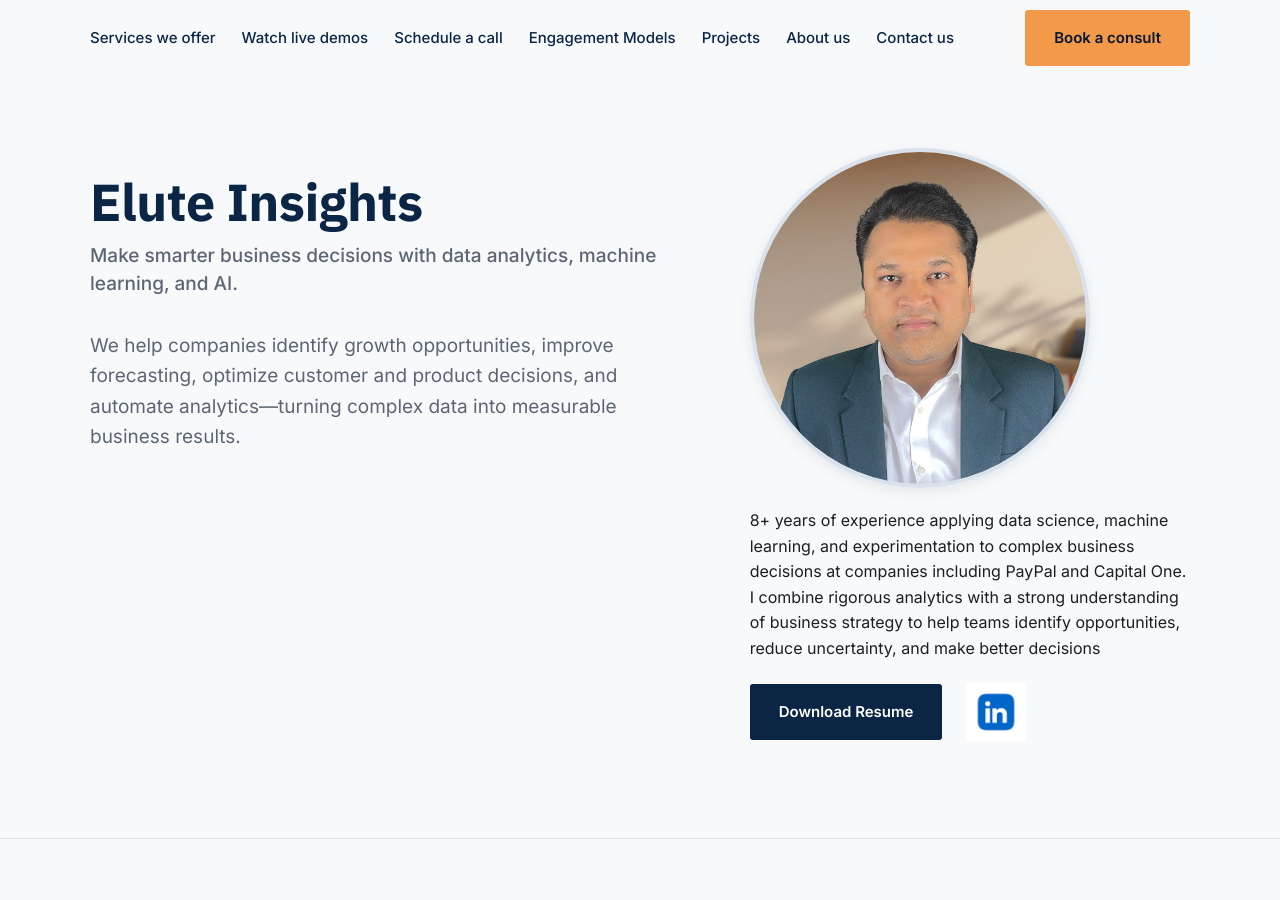
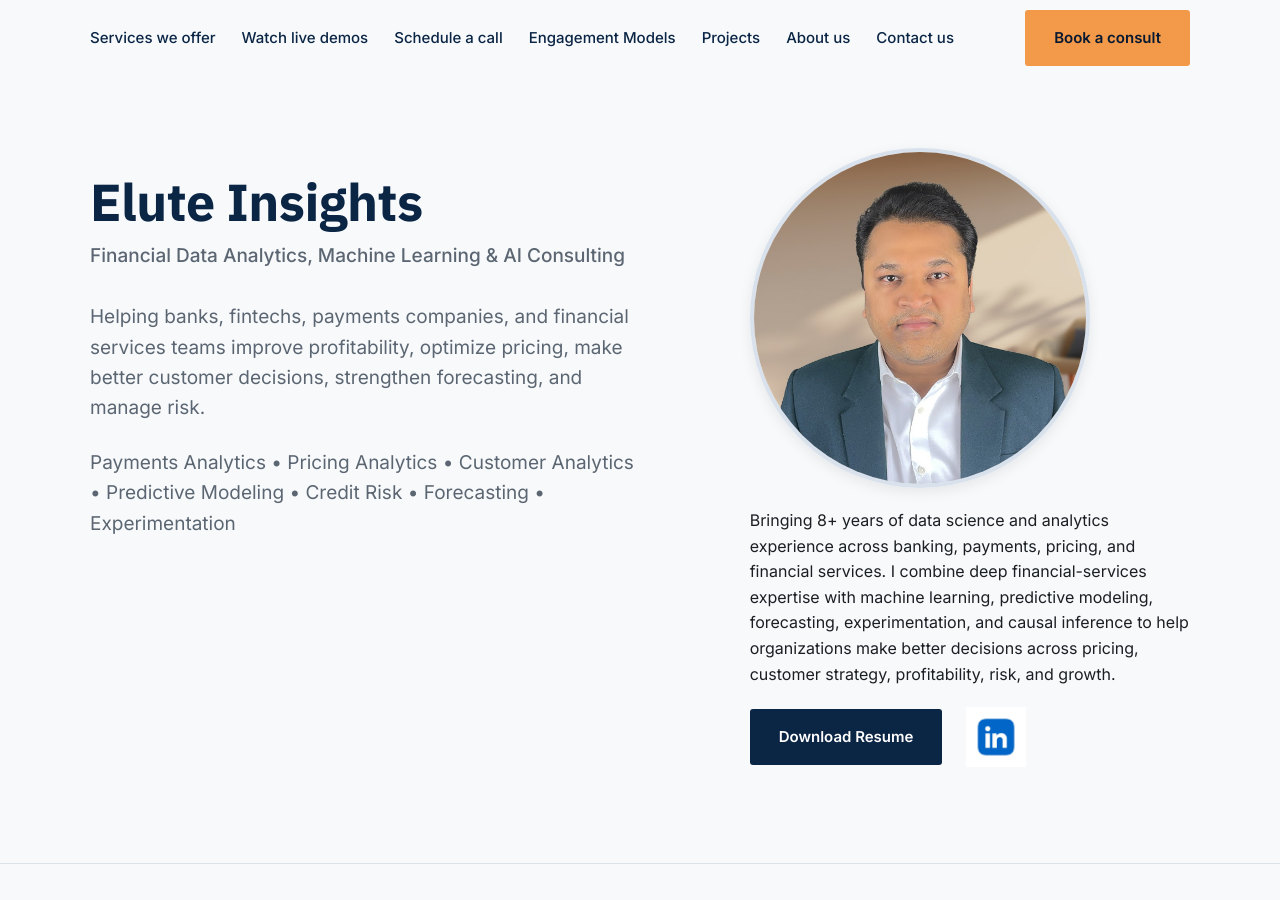
Before and after one commit to kanakagrawaliit-art/elute-insights-website, a Jekyll site: the page index.html, which Jekyll copies as it is, in a window 1280 px wide and 900 px high. Built offline with Jekyll 4.4.1, drawn with Linux system fonts in a browser that asks for light colours.

Commit message:
index.html

```diff
--- a/index.html
+++ b/index.html
@@ -553,13 +553,19 @@
     <div class="wrap hero-grid">
       <div class="hero-left">
         <h1 class="hero-brand-name">Elute Insights</h1>
-        <p class="hero-tagline">Make smarter business decisions with data analytics, machine learning, and AI.</p>
-        <p class="lead">We help companies identify growth opportunities, improve forecasting, optimize customer and product decisions, and automate analytics—turning complex data into measurable business results.</p>
+        <p class="hero-tagline">Financial Data Analytics, Machine Learning & AI Consulting</p>
+<p class="lead">
+  Helping banks, fintechs, payments companies, and financial services teams improve profitability, optimize pricing, make better customer decisions, strengthen forecasting, and manage risk.
+</p>
+
+<p class="lead">
+  Payments Analytics • Pricing Analytics • Customer Analytics • Predictive Modeling • Credit Risk • Forecasting • Experimentation
+</p>
       </div>
       <div class="hero-photo-col">
         <img class="hero-photo-frame" src="https://raw.githubusercontent.com/kanakagrawaliit-art/elute-insights-website/main/kanak%20profile%20picture%20(1).jpg" alt="Kanak Agrawal's professional headshot">
 
-        <p class="hero-bio">8+ years of experience applying data science, machine learning, and experimentation to complex business decisions at companies including PayPal and Capital One. I combine rigorous analytics with a strong understanding of business strategy to help teams identify opportunities, reduce uncertainty, and make better decisions</p>
+        <p class="hero-bio">Bringing 8+ years of data science and analytics experience across banking, payments, pricing, and financial services. I combine deep financial-services expertise with machine learning, predictive modeling, forecasting, experimentation, and causal inference to help organizations make better decisions across pricing, customer strategy, profitability, risk, and growth.</p>
         <div class="hero-actions">
           <a class="btn btn-dark" href="https://raw.githubusercontent.com/kanakagrawaliit-art/elute-insights-website/main/Kanak%20Agrawal%20Resume%20-%20Data%20Scientist.pdf" download>Download Resume</a>
        <a class="linkedin-logo-link"
```
